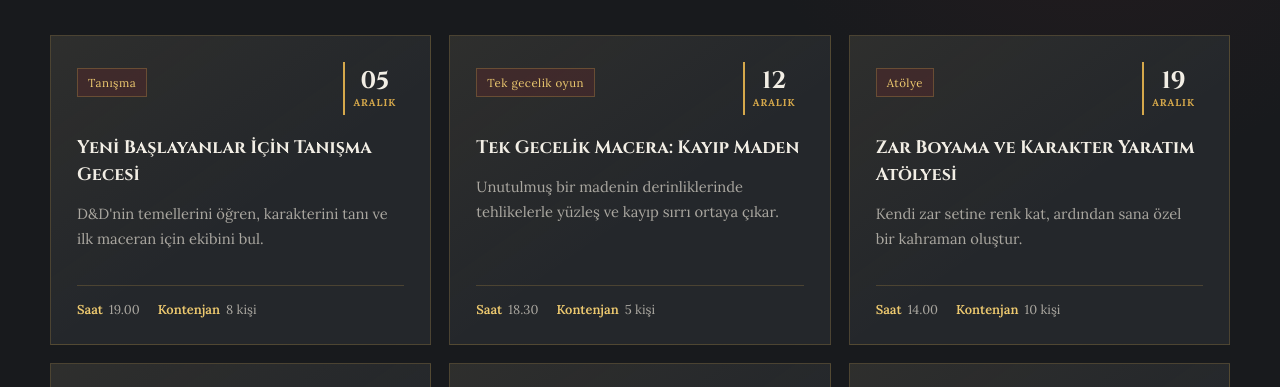
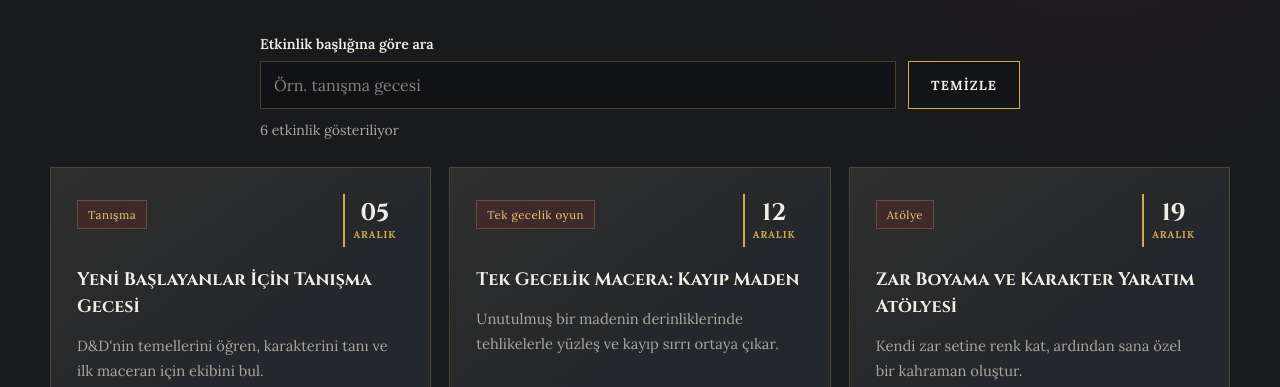
Before and after one commit to OmerZHD/odev_dnd_proje, a plain HTML site: page etkinlikler.html in a window 1280 px wide. Shown: the part 378-765 px from the top of the page. Drawn offline with nearby package versions, Linux system fonts and the light colour scheme.

Commit message:
Etkinlikler kısmına filtreleme özelliğine sahip bir arama çubuüu eklendi.

```diff
--- a/etkinlikler.html
+++ b/etkinlikler.html
@@ -40,6 +40,18 @@
                 <p class="events-intro">
                     İlk zarını mı atacaksın, yoksa yeni bir göreve mi çıkacaksın?
                     Sana uygun masayı seç ve aramıza katıl.
+                </p>
+            </div>
+
+            <div class="event-search" role="search" aria-label="Etkinliklerde ara">
+                <div class="event-search-field">
+                    <label for="event-search-input">Etkinlik başlığına göre ara</label>
+                    <input id="event-search-input" type="search" placeholder="Örn. tanışma gecesi" autocomplete="off">
+                </div>
+                <button class="button button-secondary event-search-clear" id="clear-event-search" type="button">Temizle</button>
+                <p class="event-results-count" id="event-results-count" aria-live="polite" aria-atomic="true">6 etkinlik gösteriliyor</p>
+                <p class="event-no-results" id="event-no-results" role="status" hidden>
+                    Bu başlıkla eşleşen etkinlik bulunamadı. Farklı bir başlık deneyin.
                 </p>
             </div>
 
--- a/script.js
+++ b/script.js
@@ -1,3 +1,39 @@
+const eventSearchInput = document.getElementById("event-search-input");
+const clearEventSearchButton = document.getElementById("clear-event-search");
+const eventResultsCount = document.getElementById("event-results-count");
+const eventNoResults = document.getElementById("event-no-results");
+const eventCards = Array.from(document.querySelectorAll(".event-card"));
+
+const normalizeText = (text) => text.trim().toLocaleLowerCase("tr-TR");
+
+const filterEvents = () => {
+    const query = normalizeText(eventSearchInput.value);
+    let visibleCount = 0;
+
+    eventCards.forEach((card) => {
+        const title = normalizeText(card.querySelector("h2").textContent);
+        const matches = title.includes(query);
+        card.hidden = !matches;
+
+        if (matches) {
+            visibleCount += 1;
+        }
+    });
+
+    eventResultsCount.textContent = `${visibleCount} etkinlik gösteriliyor`;
+    eventNoResults.hidden = visibleCount > 0;
+};
+
+eventSearchInput.addEventListener("input", filterEvents);
+
+clearEventSearchButton.addEventListener("click", () => {
+    eventSearchInput.value = "";
+    filterEvents();
+    eventSearchInput.focus();
+});
+
+filterEvents();
+
 const registrationForm = document.getElementById("registration-form");
 const registrationMessage = document.getElementById("registration-message");
 
--- a/style.css
+++ b/style.css
@@ -598,10 +598,78 @@ a:focus-visible {
     line-height: 1.75;
 }
 
+.event-search {
+    max-width: 760px;
+    margin: 0 auto 28px;
+    display: grid;
+    grid-template-columns: minmax(0, 1fr) auto;
+    align-items: end;
+    gap: 12px;
+}
+
+.event-search-field {
+    min-width: 0;
+    display: flex;
+    flex-direction: column;
+    gap: 8px;
+}
+
+.event-search-field label {
+    color: var(--text);
+    font-size: 0.88rem;
+    font-weight: 600;
+}
+
+.event-search-field input {
+    width: 100%;
+    min-width: 0;
+    min-height: 48px;
+    padding: 11px 13px;
+    border: 1px solid rgba(213, 168, 75, 0.3);
+    border-radius: 0;
+    color: var(--text);
+    background: var(--background-deep);
+    font: inherit;
+}
+
+.event-search-field input:focus-visible {
+    outline: 2px solid var(--gold-light);
+    outline-offset: 2px;
+}
+
+.event-search-field input::placeholder {
+    color: #85827c;
+}
+
+.event-search-clear {
+    min-height: 48px;
+    cursor: pointer;
+    white-space: nowrap;
+}
+
+.event-results-count,
+.event-no-results {
+    grid-column: 1 / -1;
+    margin: 0;
+    color: var(--muted);
+    font-size: 0.88rem;
+}
+
+.event-no-results {
+    padding: 16px;
+    border: 1px solid var(--border);
+    color: var(--gold-light);
+    background: rgba(125, 36, 40, 0.16);
+}
+
 .events-grid {
     display: grid;
     grid-template-columns: repeat(3, minmax(0, 1fr));
     gap: 18px;
+}
+
+.event-card[hidden] {
+    display: none;
 }
 
 .event-card {
@@ -815,6 +883,10 @@ a:focus-visible {
         grid-template-columns: repeat(2, minmax(0, 1fr));
     }
 
+    .event-search {
+        max-width: 620px;
+    }
+
     .about-story {
         grid-template-columns: minmax(0, 1fr) minmax(260px, 0.8fr);
         gap: 36px;
@@ -929,6 +1001,16 @@ a:focus-visible {
     }
 }
 
+@media (max-width: 420px) {
+    .event-search {
+        grid-template-columns: minmax(0, 1fr);
+    }
+
+    .event-search-clear {
+        justify-self: start;
+    }
+}
+
 @media (prefers-reduced-motion: reduce) {
     html {
         scroll-behavior: auto;
```
